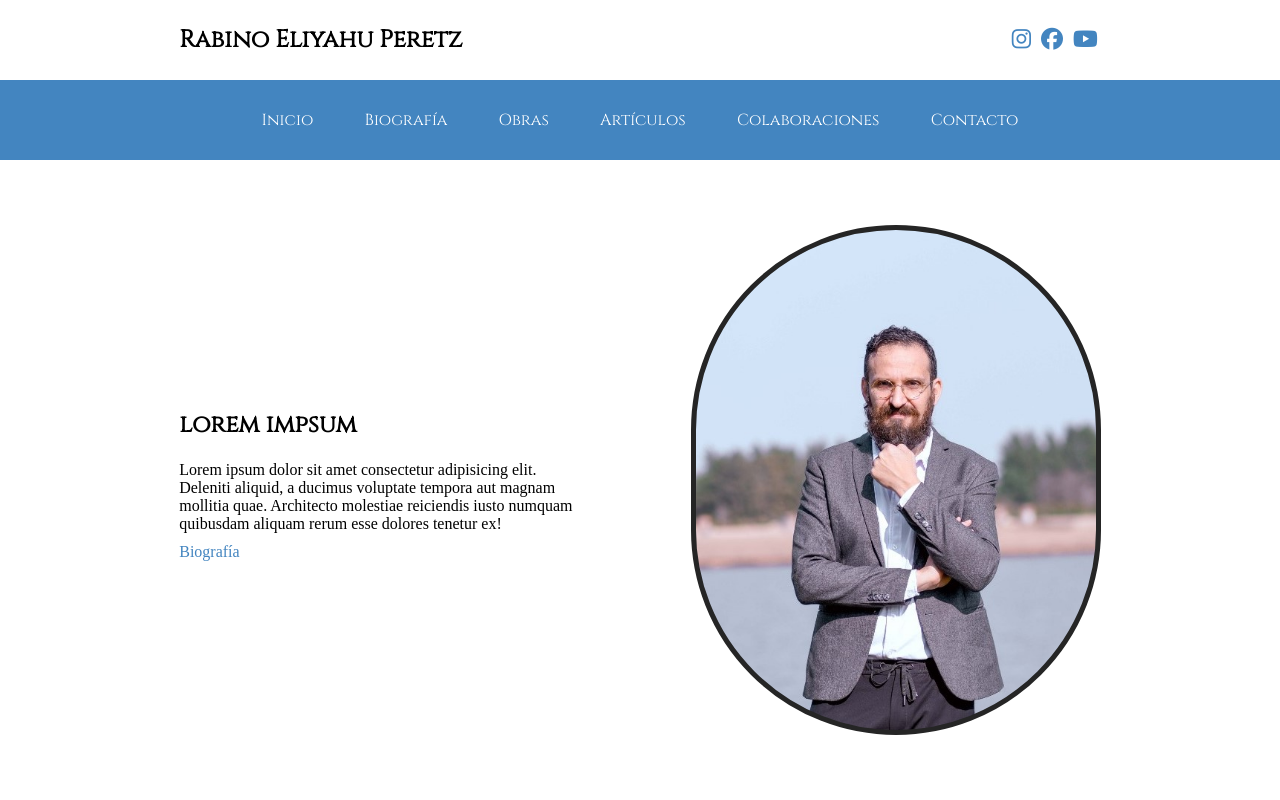
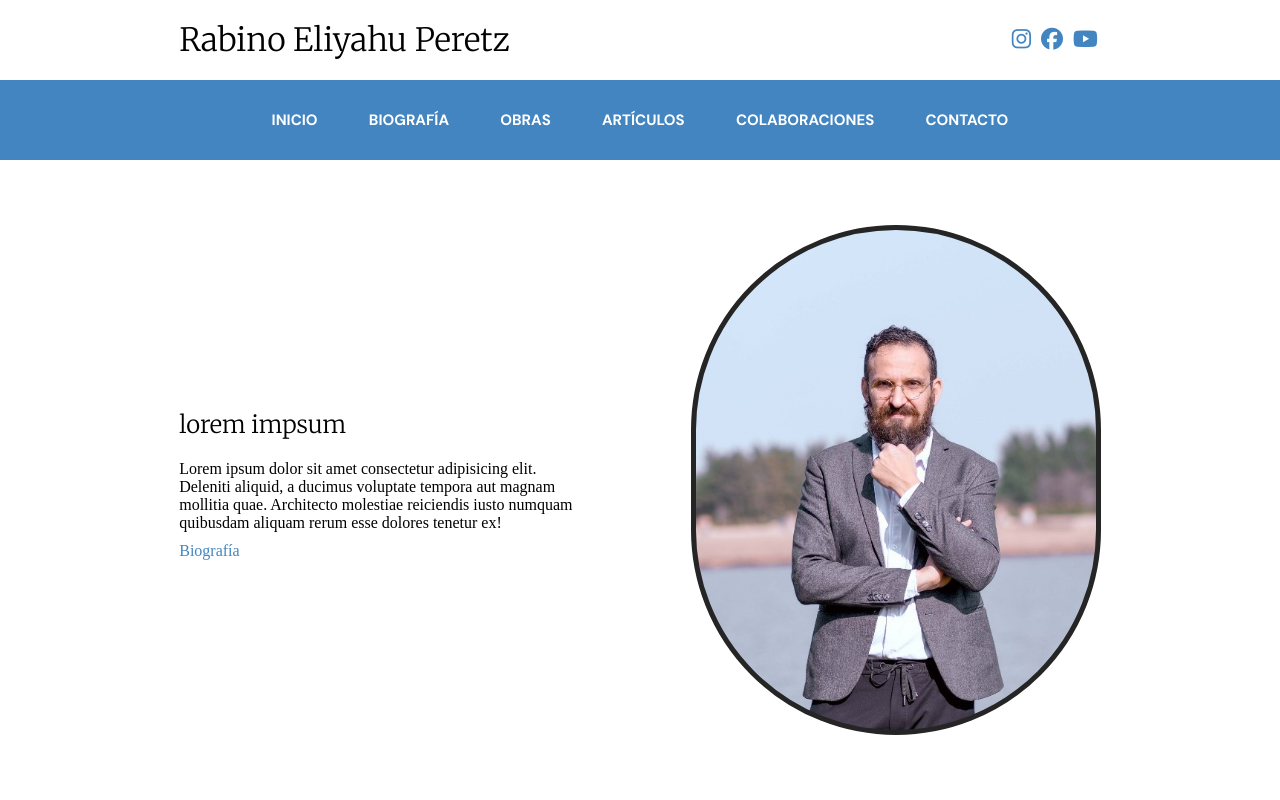
Before and after one commit to p3drop7/rab-peretz, a website: page index.html in a window 1280 px wide. Shown: the top 800 px of the page. Drawn offline with Linux system fonts and the light colour scheme; a web font is replaced by a local one.

Commit message:
stickynav and fonts added

```diff
--- a/index.html
+++ b/index.html
@@ -6,15 +6,19 @@
     <meta name="viewport" content="width=device-width, initial-scale=1.0">
     <title>Rab. Eliyahu Peretz</title>
 
+    <!-- Fontawesome -->
     <script src="https://kit.fontawesome.com/5f4f906fbc.js" crossorigin="anonymous"></script>
-    <link rel="stylesheet" href="https://fonts.googleapis.com/css?family=Cinzel|Fauna+One">
+
+    <!-- Google Fonts -->
+    <link rel="preconnect" href="https://fonts.googleapis.com">
+    <link rel="preconnect" href="https://fonts.gstatic.com" crossorigin>
+    <link href="https://fonts.googleapis.com/css2?family=DM+Sans:ital,wght@0,400;0,500;0,700;1,400;1,500;1,700&family=Frank+Ruhl+Libre:wght@300;400;500;600;700;800;900&family=Merriweather:ital,wght@0,300;0,400;0,700;0,900;1,300;1,400;1,700;1,900&display=swap" rel="stylesheet">
+
     <link rel="stylesheet" href="./css/styles.css">
 </head>
 
 <body>
     <header id="home">
-
-        <section class="title">
         <div>
             <h1>Rabino Eliyahu Peretz</h1>
         </div>
@@ -23,18 +27,18 @@
             <a href="https://www.facebook.com/eli.ps.752" target="_blank"><i class="fa-brands fa-facebook"></i></a>
             <a href="https://www.youtube.com/@parashothashavuaenespanol7959" target="_blank"><i class="fa-brands fa-youtube"></i></a>
         </div>
-        </section>
+    </header>
 
     <nav>
-            <a href="#home">Inicio</a>
-            <a href="#bio">Biografía</a>
-            <a href="#books">Obras</a>
-            <a href="#articles">Artículos</a>
-            <a href="#colabs">Colaboraciones</a>
-            <a href="#contact">Contacto</a>
+        <a href="#home" class="nav-link-selector">INICIO</a>
+        <a href="#bio" class="nav-link-selector">BIOGRAFÍA</a>
+        <a href="#books" class="nav-link-selector">OBRAS</a>
+        <a href="#articles" class="nav-link-selector">ARTÍCULOS</a>
+        <a href="#colabs" class="nav-link-selector">COLABORACIONES</a>
+        <a href="#contact" class="nav-link-selector">CONTACTO</a>
     </nav>
 
-        <section class="title-main">
+    <section class="main-section">
         <div>
             <div>
                 <h2>lorem impsum</h2>
@@ -46,13 +50,12 @@
             <div></div>
         </div>
     </section>
-    </header>
 
     <main>
         <section class="bio" id="bio">
             <div>
                 <h2>Biografía</h2>
-                <p>Lorem ipsum dolor sit amet consectetur adipisicing elit. Quia quos deserunt illum dolores quasi illo sapiente excepturi nobis, beatae expedita saepe autem. Ipsa similique consequatur neque. Nostrum ab esse aperiam?Lorem ipsum dolor sit amet consectetur adipisicing elit. Incidunt tenetur unde iste dicta architecto, adipisci neque omnis voluptatibus officia eveniet dolores numquam at natus et sed est accusamus eius ad! Lorem ipsum dolor, sit amet consectetur adipisicing elit. Voluptatum, eaque quaerat autem adipisci, quae eveniet eligendi fugiat necessitatibus iusto quidem aliquam sed. Reprehenderit ab itaque, ut inventore quod nobis et? Lorem ipsum dolor sit amet, consectetur adipisicing elit. Sapiente, aliquam cumque. Omnis officia quasi placeat esse! Sed, harum minus, earum est tempore expedita rerum omnis modi ex veritatis, error accusamus?69966</p>
+                <p>Lorem ipsum dolor sit amet consectetur adipisicing elit. Quia quos deserunt illum dolores quasi illo sapiente excepturi nobis, beatae expedita saepe autem. Ipsa similique consequatur neque. Nostrum ab esse aperiam?Lorem ipsum dolor sit amet consectetur adipisicing elit. Incidunt tenetur unde iste dicta architecto, adipisci neque omnis voluptatibus officia eveniet dolores numquam at natus et sed est accusamus eius ad! Lorem ipsum dolor, sit amet consectetur adipisicing elit. Voluptatum, eaque quaerat autem adipisci, quae eveniet eligendi fugiat necessitatibus iusto quidem aliquam sed. Reprehenderit ab itaque, ut inventore quod nobis et? Lorem ipsum dolor sit amet, consectetur adipisicing elit. Sapiente, aliquam cumque. Omnis officia quasi placeat esse! Sed, harum minus, earum est tempore expedita rerum omnis modi ex veritatis, error accusamus?</p>
             </div>
         </section>
 
@@ -139,5 +142,6 @@
         </div>
     </footer>
 
+    <script src="./js/main.js"></script>
 </body>
 </html>
--- /dev/null
+++ b/js/main.js
@@ -0,0 +1,19 @@
+const navbar = document.querySelector('nav');
+const navbarLink = document.querySelectorAll('.nav-link-selector')
+
+window.addEventListener('scroll', () => {
+    if (window.scrollY > 100 ) {
+        navbar.classList.add('transparent-nav');
+
+        navbarLink.forEach(item => {
+            item.classList.add('transparent-nav-link')
+        });
+
+    } else if (window.scrollY <= 100) {
+        navbar.classList.remove('transparent-nav');
+
+        navbarLink.forEach(item => {
+            item.classList.remove('transparent-nav-link')
+        });
+    }
+});
--- a/scss/styles.scss
+++ b/scss/styles.scss
@@ -4,10 +4,16 @@ $gray: #686868;
 $dark-blue: #4385C0;
 $blue: #689ECD;
 $light-blue: #8EB7DB;
+$light-background: rgb(233, 238, 242);
+$dark-blue-transparent: rgba(67, 133, 192, 0.0);
+$black-transparent: rgba(37, 37, 37, 0.0);
+$black-semi-transparent: rgba(37, 37, 37, 0.8);
 
 //FONTS
-$cinzel: 'Cinzel', serif;
-$fauna: 'Fauna One', serif;
+$merri: 'Merriweather', serif;
+$frank: 'Frank Ruhl Libre', serif;
+$dmsans: 'DM Sans', sans-serif;
+
 
 @mixin cards-containers-responsive{
     height: 80%;
@@ -44,12 +50,17 @@ $fauna: 'Fauna One', serif;
     border-color: $color;
 }
 
-h1, h2, h3, a {
-    font-family: $cinzel;
+h1, h2, h3 {
+    font-family: $merri;
+    font-weight: 300;
 }
 
 p {
-    font-family: $fauna;
+    font-family: $frank;
+}
+
+a{
+    font-family: $dmsans;
 }
 
 *{
@@ -63,16 +74,14 @@ a{
 
 html{
     scroll-behavior: smooth;
-    scroll-snap-type: y mandatory;
 }
 
 header{
     height: 100vh;
     position: relative;
-    scroll-snap-align: start;
 }
 
-.title{
+header{
     height: 10vh;
     padding: 0 14vw;
     display: flex;
@@ -102,10 +111,17 @@ nav{
     align-items: center;
     background-color: $dark-blue;
 
+    position: sticky;
+    top: 0px;
+
+    transition: all 0.5s;
+
     a{
         margin: 0px 2%;
+        font-size: 15px;
+        font-weight: 700;
         color: white;
-        @include link-animation-transition($dark-blue)
+        @include link-animation-transition($dark-blue-transparent)
     }
 
     a:hover{
@@ -113,7 +129,15 @@ nav{
     }
 }
 
-.title-main{
+.transparent-nav{
+    background-color: $black-semi-transparent;
+}
+
+.transparent-nav-link{
+    border-color: $black-transparent;
+}
+
+.main-section{
     height: 80vh;
     width: 100%;
     padding: 0px 0px;
@@ -147,7 +171,7 @@ nav{
 
             a{
                 color: $dark-blue;
-                font-family: $fauna;
+                font-family: $frank;
 
                 @include link-animation-transition(white)
             }
@@ -181,7 +205,6 @@ nav{
     flex-flow: row nowrap;
     justify-content: center;
     align-items: center;
-    scroll-snap-align: start;
 
     div{
         display: flex;
@@ -203,13 +226,12 @@ section{
     height: 100vh;
     width: auto;
     padding: 0px 10vw;
-    scroll-snap-align: start;
 }
 
 .works-container{
     display: flex;
     flex-flow: column nowrap;
-    justify-content: space-evenly;
+    justify-content: flex-end;
     align-items: center;
 
     .books-container{
@@ -225,6 +247,7 @@ section{
 
     .articles-container{
         @include cards-containers-responsive;
+
         div {
             @include card-responsive;
             div {
@@ -235,6 +258,7 @@ section{
 
     .colabs-container{
         @include cards-containers-responsive;
+
         div {
             @include card-responsive;
             div {
@@ -253,7 +277,6 @@ footer{
     flex-flow: column nowrap;
     justify-content: space-evenly;
     align-items: center;
-    scroll-snap-align: end;
 
     div{
         height: 90%;
@@ -278,7 +301,11 @@ footer{
             h3, p, a {
                 padding: 10px 0px;
                 color: $black;
-                font-family: $fauna;
+                font-family: $dmsans;
+            }
+
+            h3{
+                font-weight: bolder;
             }
         }
     }
@@ -294,6 +321,11 @@ footer{
         color: white;
         font-size: 12px;
 
+        p{
+            font-family: $dmsans;
+            font-weight: lighter;
+        }
+
         a{
             color: white;
         }
```
Also changed, not shown: css/styles.css. Lines whose indentation alone changed are shown as unchanged.
